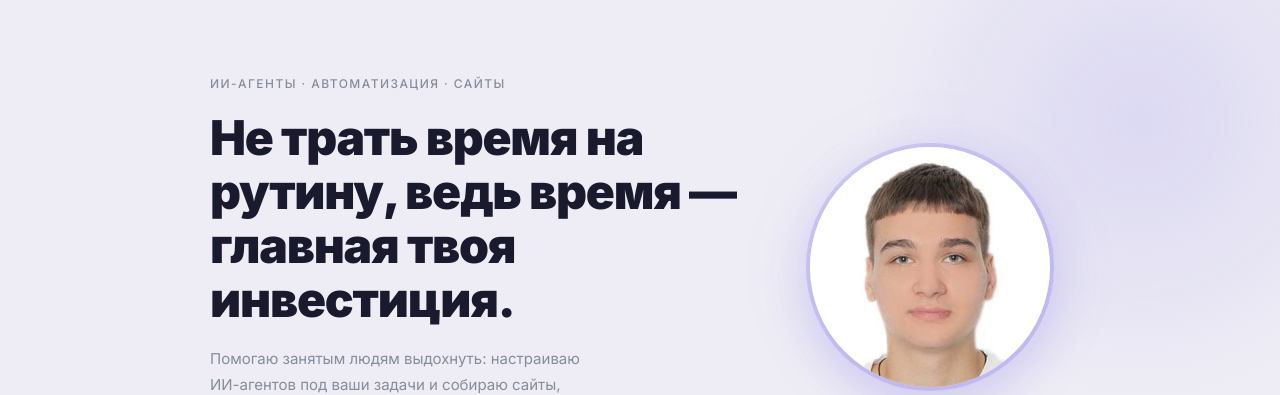
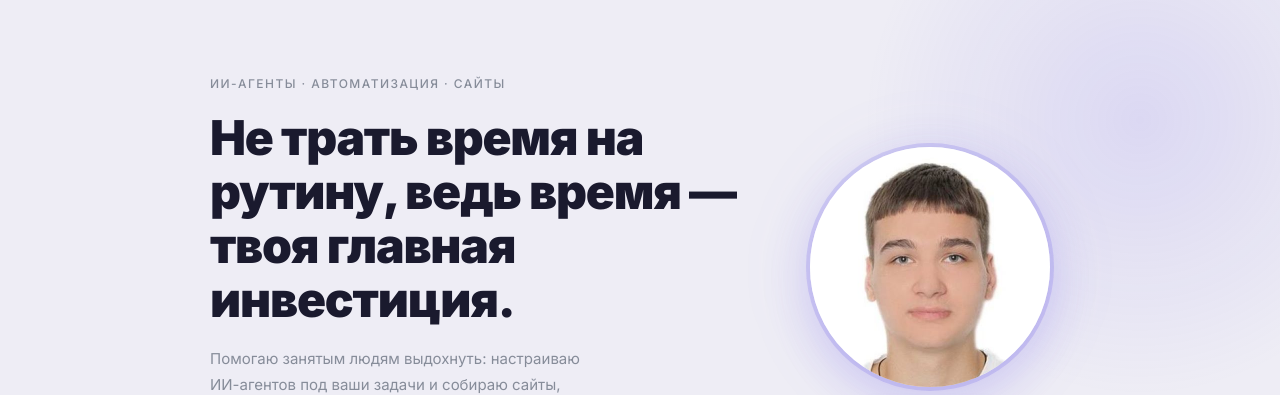
Before and after one commit to yzayakin17/yaroslav_site, a plain HTML site: page index.html in a window 1280 px wide. Shown: the top 395 px of the page. Drawn offline with Linux system fonts and the light colour scheme.

Commit message:
Fix word order in headline: главная твоя → твоя главная

```diff
--- a/index.html
+++ b/index.html
@@ -296,7 +296,7 @@
     <div class="hero">
       <div class="hero-text">
         <p class="hero-label">ИИ-АГЕНТЫ · АВТОМАТИЗАЦИЯ · САЙТЫ</p>
-        <h1 class="hero-headline">Не трать время на рутину, ведь время — главная твоя инвестиция.</h1>
+        <h1 class="hero-headline">Не трать время на рутину, ведь время — твоя главная инвестиция.</h1>
         <p class="hero-sub">Помогаю занятым людям выдохнуть: настраиваю ИИ-агентов под ваши задачи и собираю сайты, которые работают.</p>
         <a href="https://t.me/leondoublecap" class="cta-btn" target="_blank" rel="noopener noreferrer">
           <svg class="tg-icon" viewBox="0 0 24 24" xmlns="http://www.w3.org/2000/svg" aria-hidden="true">
```
